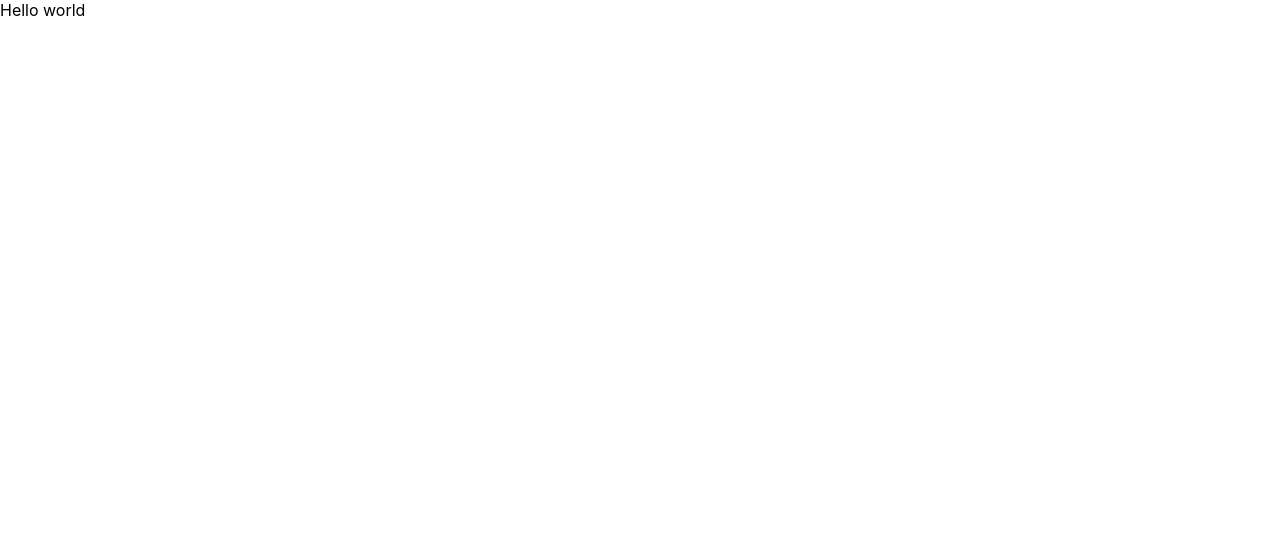
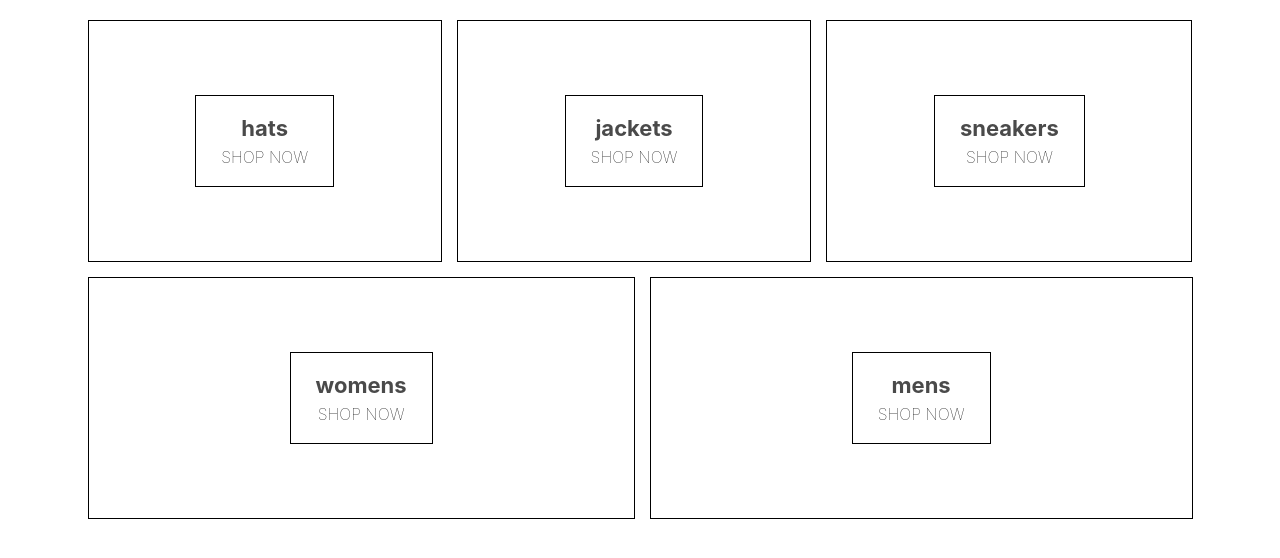
Before and after one commit to Ritwik-B/thunk-e-commerce, a React (Create React App) app: page / in a window 1280 px wide. Shown: the top 558 px of the page. Built offline with nearby package versions, Linux system fonts and the light colour scheme.

Commit message:
adding new components

```diff
--- a/src/App.js
+++ b/src/App.js
@@ -1,7 +1,7 @@
 import React from "react";
 import "./App.css";
 
-import HomePage from "./homepage.component";
+import HomePage from "./pages/homepage/homepage.component";
 
 function App() {
   return (
--- /dev/null
+++ b/src/components/directory/directory.component.jsx
@@ -0,0 +1,58 @@
+import React from "react";
+import "./directory.styles.scss";
+import MenuItem from "../menu-item/menu-item.component";
+
+class Directory extends React.Component {
+  constructor() {
+    super();
+
+    this.state = {
+      sections: [
+        {
+          title: "hats",
+          imageUrl: "https://i.ibb.co/cvpntL1/hats.png",
+          id: 1,
+          linkUrl: "shop/hats",
+        },
+        {
+          title: "jackets",
+          imageUrl: "https://i.ibb.co/px2tCc3/jackets.png",
+          id: 2,
+          linkUrl: "shop/jackets",
+        },
+        {
+          title: "sneakers",
+          imageUrl: "https://i.ibb.co/0jqHpnp/sneakers.png",
+          id: 3,
+          linkUrl: "shop/sneakers",
+        },
+        {
+          title: "womens",
+          imageUrl: "https://i.ibb.co/GCCdy8t/womens.png",
+          size: "large",
+          id: 4,
+          linkUrl: "shop/womens",
+        },
+        {
+          title: "mens",
+          imageUrl: "https://i.ibb.co/R70vBrQ/men.png",
+          size: "large",
+          id: 5,
+          linkUrl: "shop/mens",
+        },
+      ],
+    };
+  }
+
+  render() {
+    return (
+      <div className="directory-menu">
+        {this.state.sections.map(({ title, imageUrl, id }) => (
+          <MenuItem key={id} title={title} imageUrl={imageUrl} />
+        ))}
+      </div>
+    );
+  }
+}
+
+export default Directory;
--- /dev/null
+++ b/src/components/directory/directory.styles.scss
@@ -0,0 +1,6 @@
+.directory-menu {
+  width: 100%;
+  display: flex;
+  flex-wrap: wrap;
+  justify-content: space-between;
+}
--- /dev/null
+++ b/src/components/menu-item/menu-item.component.jsx
@@ -0,0 +1,13 @@
+import React from "react";
+import "./menu-item.styles.scss";
+
+const MenuItem = ({ title, imageUrl }) => (
+  <div className="menu-item">
+    <div className="content">
+      <div className="title">{title}</div>
+      <span className="subtitle">SHOP NOW</span>
+    </div>
+  </div>
+);
+
+export default MenuItem;
--- /dev/null
+++ b/src/components/menu-item/menu-item.styles.scss
@@ -0,0 +1,40 @@
+.menu-item {
+  min-width: 30%;
+  height: 240px;
+  flex: 1 1 auto;
+  display: flex;
+  align-items: center;
+  justify-content: center;
+  border: 1px solid black;
+  margin: 0 7.5px 15px;
+
+  &:first-child {
+    margin-right: 7.5px;
+  }
+
+  &:last-child {
+    margin-left: 7.5px;
+  }
+
+  .content {
+    height: 90px;
+    padding: 0 25px;
+    display: flex;
+    flex-direction: column;
+    align-items: center;
+    justify-content: center;
+    border: 1px solid black;
+
+    .title {
+      font-weight: bold;
+      margin-bottom: 6px;
+      font-size: 22px;
+      color: #4a4a4a;
+    }
+
+    .subtitle {
+      font-weight: lighter;
+      font-size: 16px;
+    }
+  }
+}
--- a/src/homepage.component.jsx
+++ /dev/null
@@ -1,5 +0,0 @@
-import React from "react";
-
-const HomePage = () => <div>Hello world</div>;
-
-export default HomePage;
--- /dev/null
+++ b/src/pages/homepage/homepage.component.jsx
@@ -0,0 +1,11 @@
+import React from "react";
+import Directory from "../../components/directory/directory.component";
+import "./homepage.styles.scss";
+
+const HomePage = () => (
+  <div className="homepage">
+    <Directory />
+  </div>
+);
+
+export default HomePage;
--- /dev/null
+++ b/src/pages/homepage/homepage.styles.scss
@@ -0,0 +1,6 @@
+.homepage {
+  display: flex;
+  flex-direction: column;
+  align-items: center;
+  padding: 20px 80px;
+}
```
